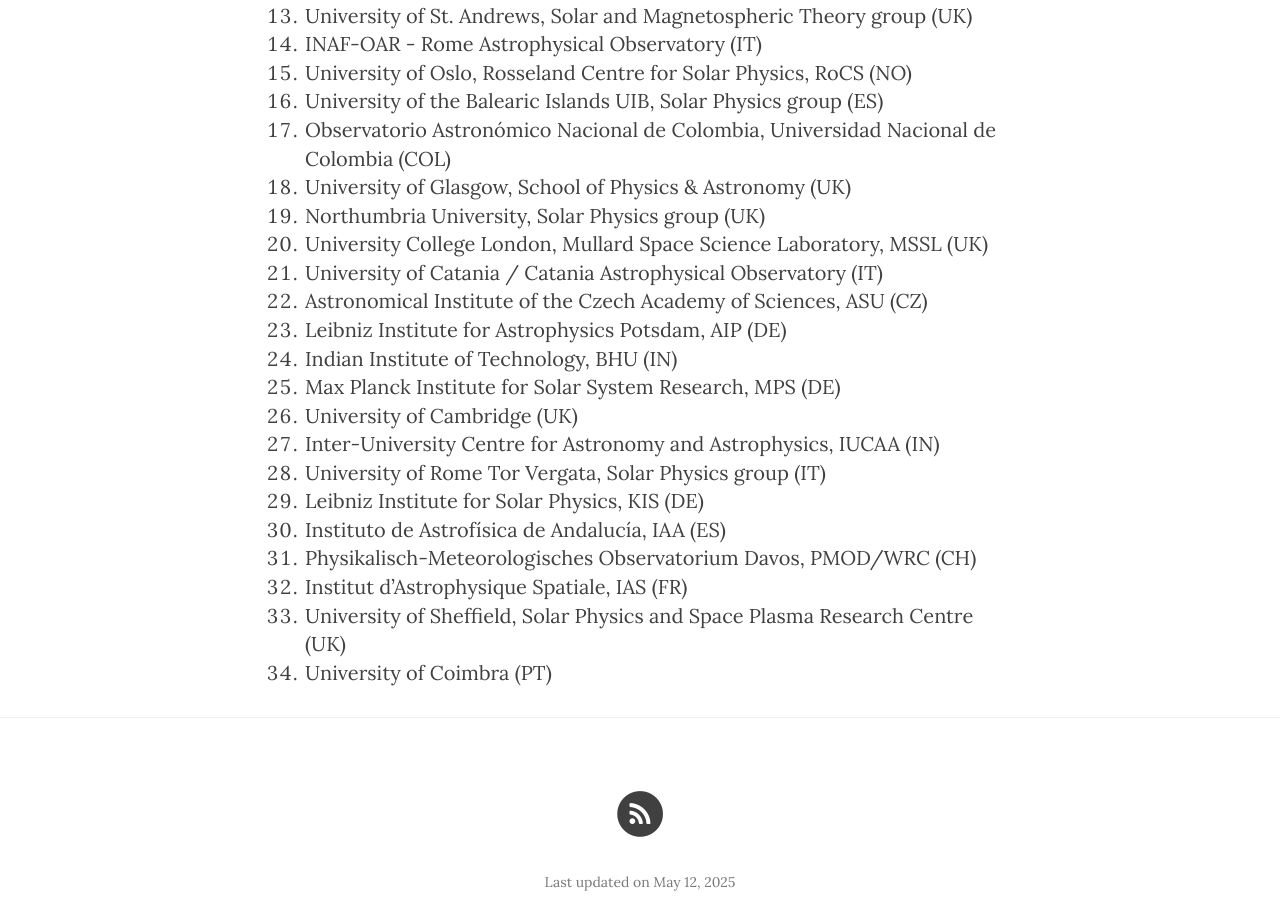
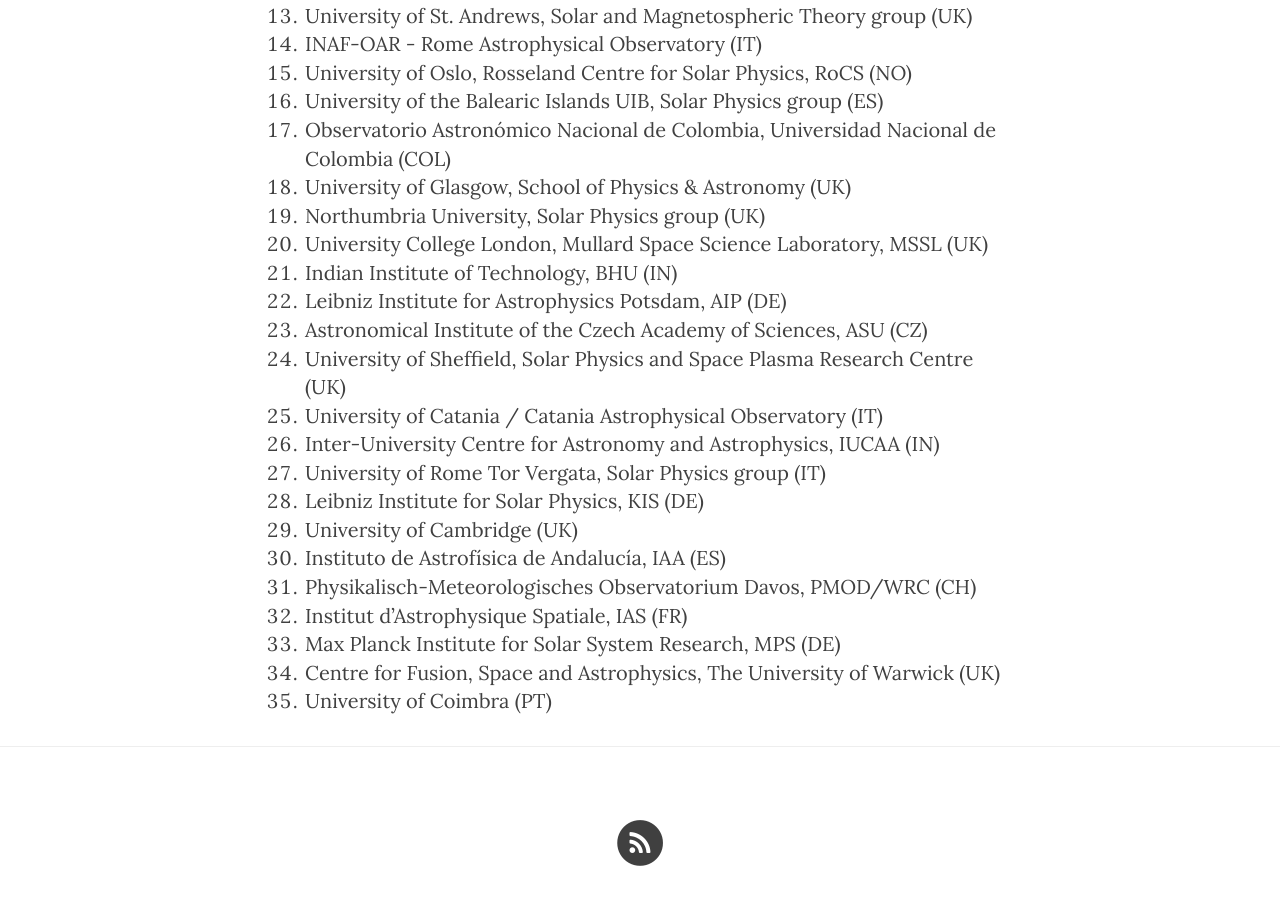
Before and after one commit to ITA-Solar/espos, a Jekyll site: the page built from about.md, in a window 1280 px wide and 900 px high, scrolled down 1353 px. Built offline with Jekyll 4.4.1, drawn with Linux system fonts in a browser that asks for light colours; nearby versions of some CDN libraries.

Commit message:
Update about.md

```diff
--- a/about.md
+++ b/about.md
@@ -33,17 +33,18 @@
 18. University of Glasgow, School of Physics & Astronomy (UK)
 19. Northumbria University, Solar Physics group (UK)
 20. University College London, Mullard Space Science Laboratory, MSSL (UK)
-21. University of Catania / Catania Astrophysical Observatory (IT)
-22. Astronomical Institute of the Czech Academy of Sciences, ASU (CZ)
-23. Leibniz Institute for Astrophysics Potsdam, AIP (DE)
-24. Indian Institute of Technology, BHU (IN)
-25. Max Planck Institute for Solar System Research, MPS (DE)
-26. University of Cambridge (UK)
-27. Inter-University Centre for Astronomy and Astrophysics, IUCAA (IN)
-28. University of Rome Tor Vergata, Solar Physics group (IT)
-29. Leibniz Institute for Solar Physics, KIS (DE)
+21. Indian Institute of Technology, BHU (IN)
+22. Leibniz Institute for Astrophysics Potsdam, AIP (DE)
+23. Astronomical Institute of the Czech Academy of Sciences, ASU (CZ)
+24. University of Sheffield, Solar Physics and Space Plasma Research Centre (UK)
+25. University of Catania / Catania Astrophysical Observatory (IT)
+26. Inter-University Centre for Astronomy and Astrophysics, IUCAA (IN)
+27. University of Rome Tor Vergata, Solar Physics group (IT)
+28. Leibniz Institute for Solar Physics, KIS (DE)
+29. University of Cambridge (UK)
 30. Instituto de Astrofísica de Andalucía, IAA (ES)
 31. Physikalisch-Meteorologisches Observatorium Davos, PMOD/WRC (CH)
 32. Institut d’Astrophysique Spatiale, IAS (FR)
-33. University of Sheffield, Solar Physics and Space Plasma Research Centre (UK)
-34. University of Coimbra (PT)
+33. Max Planck Institute for Solar System Research, MPS (DE)
+34. Centre for Fusion, Space and Astrophysics, The University of Warwick (UK)
+35. University of Coimbra (PT)
```
